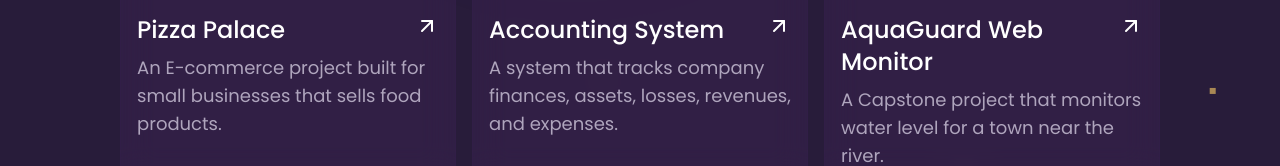
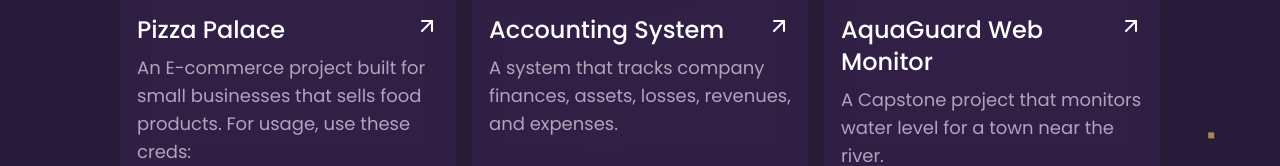
Before and after one commit to jmaenriquez/web-portfolio, a React (Vite) app: page / in a window 1280 px wide. Shown: the part 2619-2785 px from the top of the page. Built offline with nearby package versions, Linux system fonts and the light colour scheme.

Commit message:
Updated Project.tsx

```diff
--- a/src/components/Project.tsx
+++ b/src/components/Project.tsx
@@ -20,7 +20,7 @@ function Project() {
       img: "/projects/PizzaPalace.png",
       title: "Pizza Palace",
       description:
-        "An E-commerce project built for small businesses that sells food products.",
+        "An E-commerce project built for small businesses that sells food products. For usage, use these creds: (usertestacc@domain.com, 12345678)",
       tools: ["TS", "React.js", "Node.js", "TailwindCSS", "Supabase", "GitHub", "Claude", "Vercel", "Render"],
       link: "https://pizza-palace-henna.vercel.app/",
       github: "https://github.com/jmaenriquez/pizza-palace",
```
